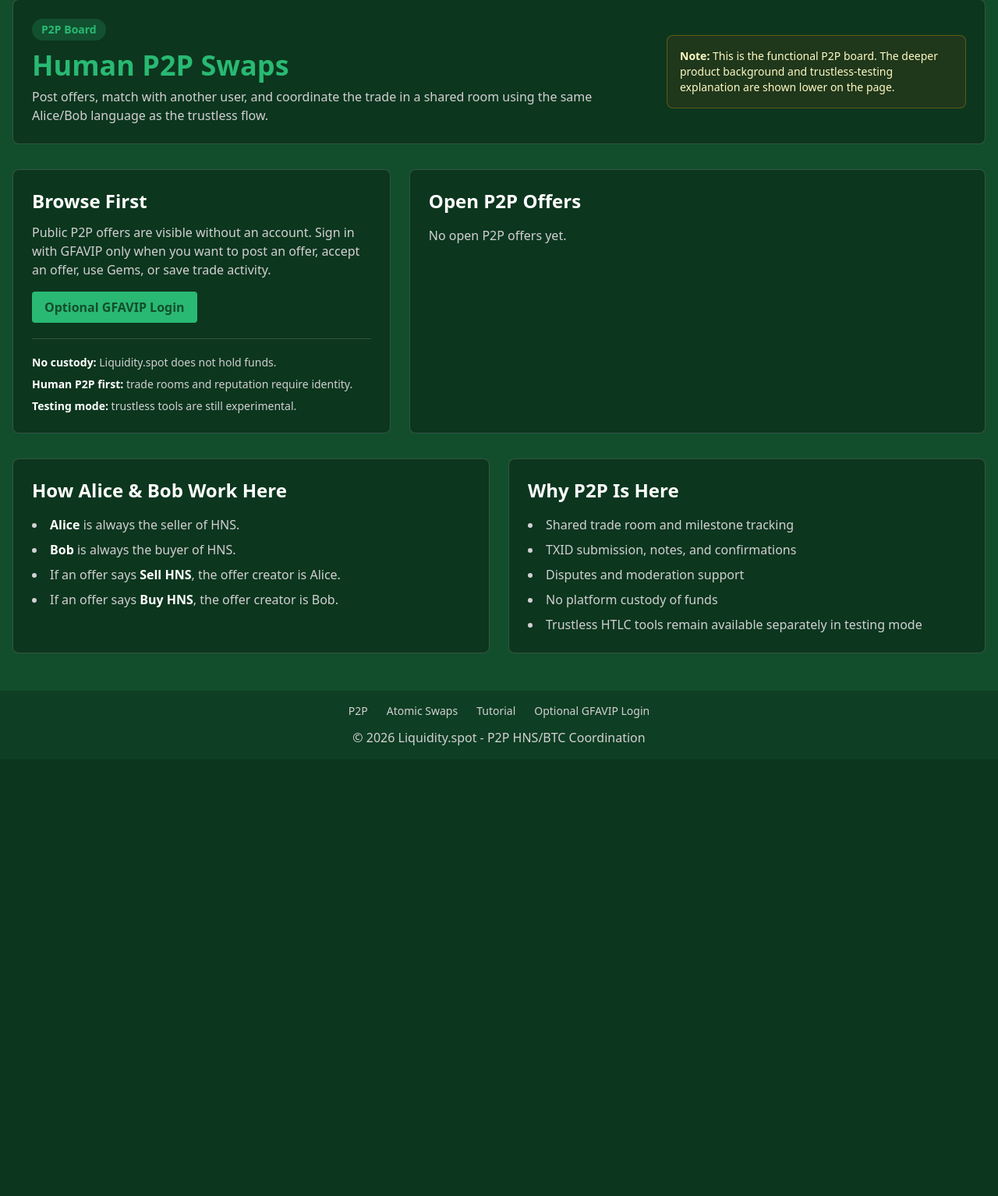
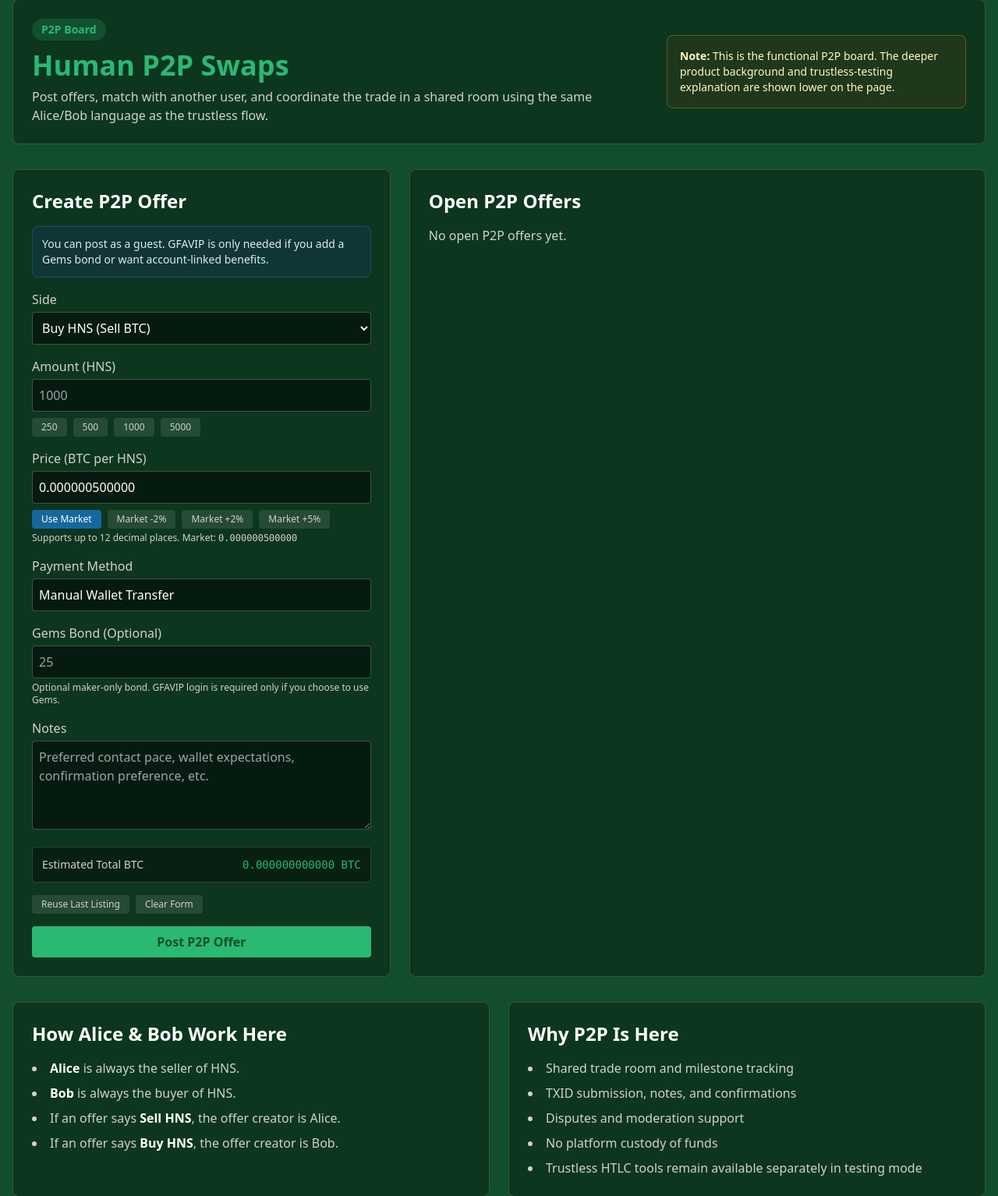
Before and after one commit to shadstoneofficial/liquidity-spot, a Flask app: page /p2p in a window 1280 px wide. Shown: the part 89-1623 px from the top of the page at 78% size. Before the commit the page ends 1045 px from the top, so only its background shows below. Run offline with Flask 3, Linux system fonts and the light colour scheme; data that the repository does not hold is empty; some libraries are stand-ins or nearby versions.

Commit message:
Allow guest trade actions without GFAVIP

```diff
--- a/routes/auth.py
+++ b/routes/auth.py
@@ -17,7 +17,7 @@ def login_required(f):
 
 @auth_bp.route('/login')
 def login():
-    if 'user_id' in session:
+    if 'user_id' in session and session.get('auth_method') != 'guest':
         return redirect(url_for('main.dashboard'))
 
     return render_template('login.html')
@@ -75,6 +75,7 @@ def callback():
     session['username'] = username
     session['tier'] = tier
     session['token'] = token
+    session['auth_method'] = 'gfavip'
 
     flash('Logged in successfully!', 'success')
     return redirect(url_for('main.dashboard'))
--- a/routes/main.py
+++ b/routes/main.py
@@ -15,6 +15,47 @@ from services.gems_service import (
 )
 
 main_bp = Blueprint('main', __name__)
+
+
+def _is_gfavip_session():
+    return bool(session.get('token')) or session.get('auth_method') == 'gfavip'
+
+
+def _ensure_session_user():
+    if session.get('user_id'):
+        user = User.query.get(session['user_id'])
+        if user:
+            return user
+
+    for _ in range(5):
+        user_id = f"guest-{secrets.token_hex(16)}"
+        username = f"Guest {secrets.token_hex(3)}"
+        if not User.query.get(user_id) and not User.query.filter_by(username=username).first():
+            user = User(id=user_id, username=username, tier='guest')
+            db.session.add(user)
+            db.session.commit()
+            session['user_id'] = user_id
+            session['username'] = username
+            session['tier'] = 'guest'
+            session['auth_method'] = 'guest'
+            flash('Continuing as a guest. GFAVIP is only needed for Gems and account-linked benefits.', 'info')
+            return user
+
+    raise RuntimeError('Could not create a guest session.')
+
+
+def _parse_gems_stake(raw_value):
+    try:
+        return int(raw_value or 0)
+    except (TypeError, ValueError):
+        return None
+
+
+def _gems_allowed_or_flash(gems_stake):
+    if gems_stake and gems_stake > 0 and not _is_gfavip_session():
+        flash('GFAVIP login is only required when you choose to use Gems. Remove the Gems bond or sign in with GFAVIP.', 'warning')
+        return False
+    return True
 
 
 def _build_gems_metadata(trade, operation_type, extra=None):
@@ -88,22 +129,29 @@ def p2p():
     return render_template('p2p.html', offers=offers, my_trades=my_trades, current_price=current_price)
 
 @main_bp.route('/p2p/offers', methods=['POST'])
-@login_required
 def create_p2p_offer():
+    user = _ensure_session_user()
     side = request.form.get('side')
     amount_hns = request.form.get('amount_hns')
     price = request.form.get('price')
-    gems_stake = request.form.get('gems_stake') or 0
+    gems_stake = _parse_gems_stake(request.form.get('gems_stake'))
     payment_method = request.form.get('payment_method') or 'Manual Wallet Transfer'
     notes = request.form.get('notes')
 
+    if gems_stake is None:
+        flash('Gems bond must be a whole number.', 'error')
+        return redirect(url_for('main.p2p'))
+
+    if not _gems_allowed_or_flash(gems_stake):
+        return redirect(url_for('main.p2p'))
+
     try:
         offer = P2POffer(
-            creator_id=session['user_id'],
+            creator_id=user.id,
             side=side,
             amount_hns=Decimal(amount_hns),
             price_btc_per_hns=Decimal(price),
-            gems_stake=int(gems_stake),
+            gems_stake=gems_stake,
             payment_method=payment_method,
             notes=notes
         )
@@ -116,11 +164,11 @@ def create_p2p_offer():
     return redirect(url_for('main.p2p'))
 
 @main_bp.route('/p2p/offers/<int:offer_id>/accept', methods=['POST'])
-@login_required
 def accept_p2p_offer(offer_id):
+    user = _ensure_session_user()
     offer = P2POffer.query.get_or_404(offer_id)
 
-    if offer.creator_id == session['user_id']:
+    if offer.creator_id == user.id:
         flash('You cannot accept your own P2P offer.', 'error')
         return redirect(url_for('main.p2p'))
 
@@ -159,11 +207,11 @@ def accept_p2p_offer(offer_id):
     trade = P2PTrade(
         offer_id=offer.id,
         creator_id=offer.creator_id,
-        counterparty_id=session['user_id'],
+        counterparty_id=user.id,
         status='matched',
         milestone='matched',
         latest_note='Trade matched. Use this room to coordinate next steps safely.',
-        last_actor_user_id=session['user_id'],
+        last_actor_user_id=user.id,
         maker_bond_amount=offer.gems_stake or 0,
         maker_bond_status=bond_status,
         maker_bond_locked_at=bond_locked_at,
@@ -176,7 +224,7 @@ def accept_p2p_offer(offer_id):
 
     db.session.add(P2PTradeParticipantState(
         trade_id=trade.id,
-        user_id=session['user_id'],
+        user_id=user.id,
         last_viewed_at=datetime.utcnow()
     ))
     db.session.commit()
@@ -480,23 +528,27 @@ def activity():
 
 @main_bp.route('/orders', methods=['GET', 'POST'])
 def orders():
-    if request.method == 'POST' and not session.get('user_id'):
-        flash('Sign in with GFAVIP to post an atomic swap test order.', 'warning')
-        return redirect(url_for('auth.login'))
-
     if request.method == 'POST':
+        user = _ensure_session_user()
         side = request.form.get('side')
         amount_hns = request.form.get('amount_hns')
         price = request.form.get('price')
-        gems_stake = request.form.get('gems_stake') or 0
+        gems_stake = _parse_gems_stake(request.form.get('gems_stake'))
+
+        if gems_stake is None:
+            flash('Gems stake must be a whole number.', 'error')
+            return redirect(url_for('main.orders'))
+
+        if not _gems_allowed_or_flash(gems_stake):
+            return redirect(url_for('main.orders'))
 
         try:
             order = Order(
-                user_id=session['user_id'],
+                user_id=user.id,
                 side=side,
                 amount_hns=Decimal(amount_hns),
                 price_btc_per_hns=Decimal(price),
-                gems_stake=int(gems_stake)
+                gems_stake=gems_stake
             )
             db.session.add(order)
             db.session.commit()
@@ -521,10 +573,10 @@ def orders():
     return render_template('orders.html', orders=orders, current_price=current_price)
 
 @main_bp.route('/orders/<int:order_id>/accept', methods=['POST'])
-@login_required
 def accept_order(order_id):
+    user = _ensure_session_user()
     order = Order.query.get_or_404(order_id)
-    matcher_id = session['user_id']
+    matcher_id = user.id
 
     if order.user_id == matcher_id:
         flash('You cannot accept your own order.', 'error')
--- a/templates/base.html
+++ b/templates/base.html
@@ -94,6 +94,9 @@
                             <a href="{{ url_for('main.profile') }}" class="block rounded px-3 py-2 hover:bg-white/5 hover:text-gfa-light">View Profile</a>
                             <a href="{{ url_for('main.activity') }}" class="block rounded px-3 py-2 hover:bg-white/5 hover:text-gfa-light">Activity</a>
                             <a href="{{ url_for('main.dashboard') }}" class="block rounded px-3 py-2 hover:bg-white/5 hover:text-gfa-light">Dashboard</a>
+                            {% if session.get('auth_method') == 'guest' %}
+                                <a href="{{ url_for('auth.login') }}" class="block rounded px-3 py-2 text-gfa-light hover:bg-white/5 hover:text-white">Connect GFAVIP for Gems</a>
+                            {% endif %}
                             {% if session.get('tier') == 'team' %}
                                 <a href="{{ url_for('admin.credit') }}" class="block rounded px-3 py-2 hover:bg-white/5 hover:text-gfa-light">Admin</a>
                             {% endif %}
@@ -121,6 +124,9 @@
                     <a href="{{ url_for('main.dashboard') }}" class="hover:text-gfa-light">Dashboard</a>
                     <a href="{{ url_for('main.profile') }}" class="hover:text-gfa-light">Profile</a>
                     <a href="{{ url_for('main.activity') }}" class="hover:text-gfa-light">Activity</a>
+                    {% if session.get('auth_method') == 'guest' %}
+                        <a href="{{ url_for('auth.login') }}" class="hover:text-gfa-light">Connect GFAVIP for Gems</a>
+                    {% endif %}
                 {% endif %}
                 <a href="{{ url_for('main.p2p') }}" class="hover:text-gfa-light">P2P</a>
                 <a href="{{ url_for('main.orders') }}" class="hover:text-gfa-light">Atomic Swaps (Experimental)</a>
@@ -167,6 +173,9 @@
                     <a href="{{ url_for('main.dashboard') }}" class="hover:text-gfa-light">Dashboard</a>
                     <a href="{{ url_for('main.profile') }}" class="hover:text-gfa-light">Profile</a>
                     <a href="{{ url_for('main.activity') }}" class="hover:text-gfa-light">Activity</a>
+                    {% if session.get('auth_method') == 'guest' %}
+                        <a href="{{ url_for('auth.login') }}" class="hover:text-gfa-light">Connect GFAVIP for Gems</a>
+                    {% endif %}
                 {% endif %}
                 <a href="{{ url_for('main.p2p') }}" class="hover:text-gfa-light">P2P</a>
                 <a href="{{ url_for('main.orders') }}" class="hover:text-gfa-light">Atomic Swaps</a>
--- a/templates/p2p.html
+++ b/templates/p2p.html
@@ -23,8 +23,12 @@
 
     <div class="grid grid-cols-1 xl:grid-cols-5 gap-6">
         <div class="xl:col-span-2 bg-black/30 p-6 rounded-lg border border-gfa-grey/20">
-            {% if session.get('user_id') %}
             <h2 class="text-2xl font-bold text-white mb-4">Create P2P Offer</h2>
+            {% if not session.get('user_id') %}
+            <div class="mb-4 rounded-lg border border-blue-500/30 bg-blue-900/20 p-3 text-sm text-blue-100">
+                You can post as a guest. GFAVIP is only needed if you add a Gems bond or want account-linked benefits.
+            </div>
+            {% endif %}
             <form method="POST" action="{{ url_for('main.create_p2p_offer') }}" class="space-y-4" id="p2p-offer-form">
                 <div>
                     <label class="block text-gfa-grey mb-1">Side</label>
@@ -65,7 +69,7 @@
                 <div>
                     <label class="block text-gfa-grey mb-1">Gems Bond (Optional)</label>
                     <input type="number" name="gems_stake" id="p2p-gems-stake" class="w-full bg-black/50 border border-gfa-grey/30 rounded p-2 text-white" placeholder="25">
-                    <p class="text-xs text-gfa-grey mt-1">Maker-only bond. If you back out unfairly after match, some or all of it may be forfeited.</p>
+                    <p class="text-xs text-gfa-grey mt-1">Optional maker-only bond. GFAVIP login is required only if you choose to use Gems.</p>
                 </div>
                 <div>
                     <label class="block text-gfa-grey mb-1">Notes</label>
@@ -85,20 +89,6 @@
                     Post P2P Offer
                 </button>
             </form>
-            {% else %}
-            <h2 class="text-2xl font-bold text-white mb-3">Browse First</h2>
-            <p class="text-gfa-grey mb-4">
-                Public P2P offers are visible without an account. Sign in with GFAVIP only when you want to post an offer, accept an offer, use Gems, or save trade activity.
-            </p>
-            <a href="{{ url_for('auth.login') }}" class="inline-block bg-gfa-light text-gfa-dark px-4 py-2 rounded font-bold hover:bg-white transition">
-                Optional GFAVIP Login
-            </a>
-            <div class="mt-5 border-t border-gfa-grey/20 pt-5 text-sm text-gfa-grey space-y-2">
-                <p><strong class="text-white">No custody:</strong> Liquidity.spot does not hold funds.</p>
-                <p><strong class="text-white">Human P2P first:</strong> trade rooms and reputation require identity.</p>
-                <p><strong class="text-white">Testing mode:</strong> trustless tools are still experimental.</p>
-            </div>
-            {% endif %}
         </div>
 
         <div class="xl:col-span-3 bg-black/30 p-6 rounded-lg border border-gfa-grey/20">
@@ -149,12 +139,10 @@
                                         <form method="POST" action="{{ url_for('main.cancel_p2p_offer', offer_id=offer.id) }}">
                                             <button type="submit" class="text-red-400 hover:text-red-300 text-xs">Cancel</button>
                                         </form>
-                                    {% elif session.get('user_id') %}
+                                    {% else %}
                                         <form method="POST" action="{{ url_for('main.accept_p2p_offer', offer_id=offer.id) }}">
                                             <button type="submit" class="bg-gfa-blue text-white text-xs px-3 py-1 rounded hover:bg-blue-600">Open Trade Room</button>
                                         </form>
-                                    {% else %}
-                                        <a href="{{ url_for('auth.login') }}" class="inline-block bg-gfa-blue text-white text-xs px-3 py-1 rounded hover:bg-blue-600">Sign in to open</a>
                                     {% endif %}
                                 </td>
                             </tr>
```
Also changed, not shown: templates/orders.html (+7 -17 lines).
